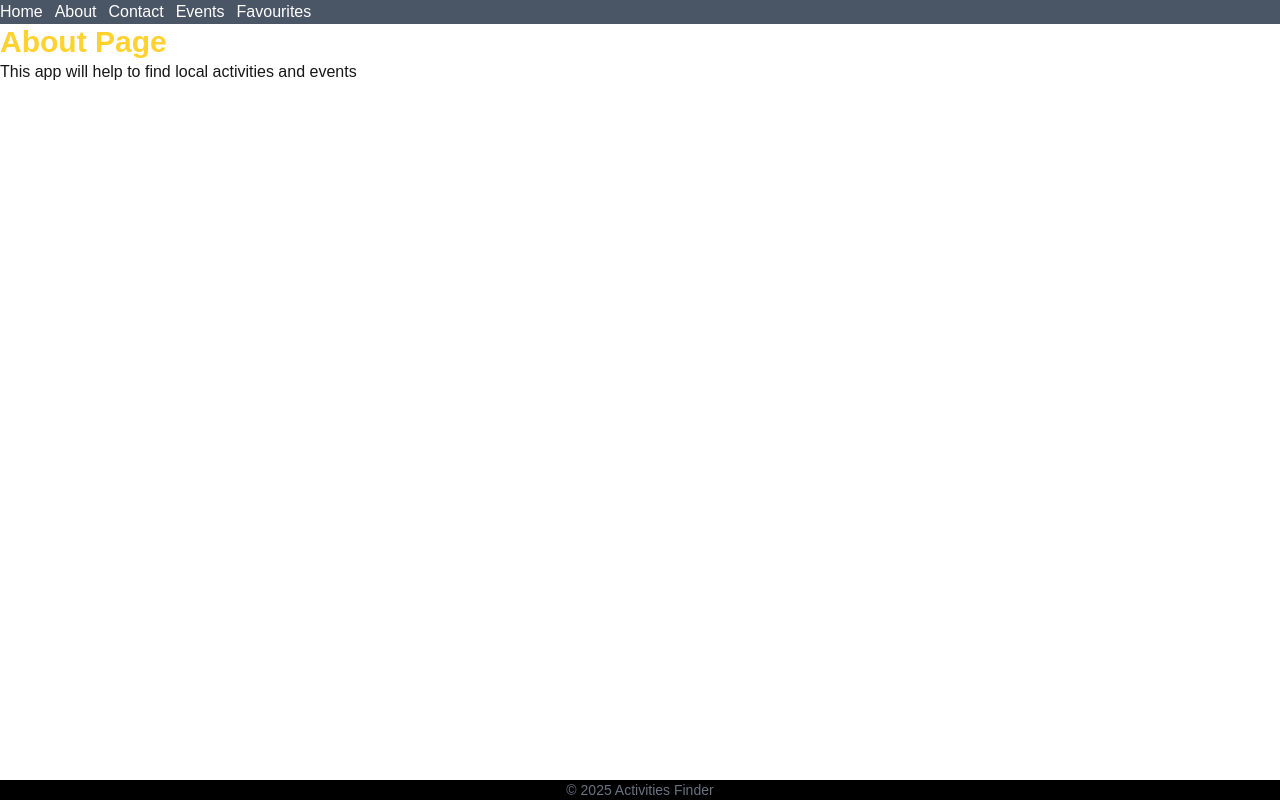
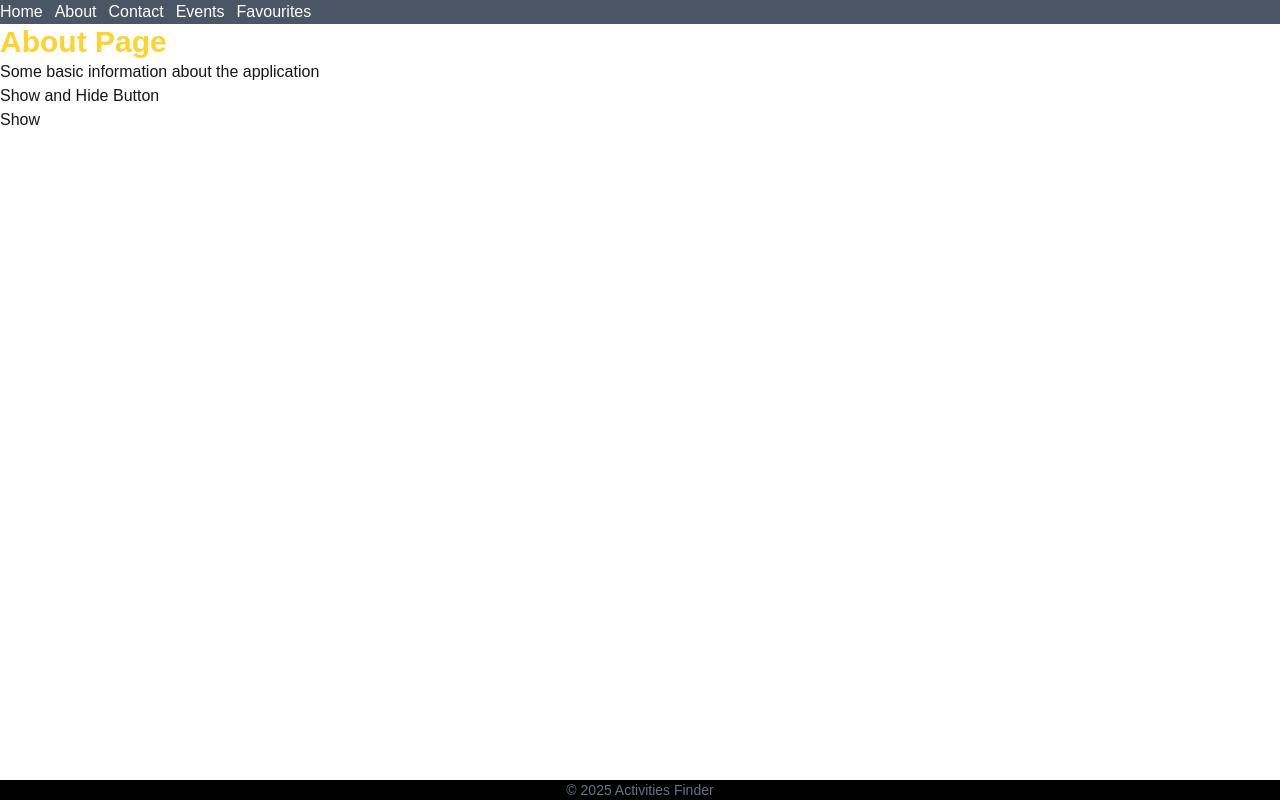
Before and after one commit to ManyManicAmbitions/activities_finder_project, a Next.js app: page /About in a window 1280 px wide. Built offline with nearby package versions, Linux system fonts and the light colour scheme.

Commit message:
Added a button to the about page to show and hide details about the application and the functionality for it in the components folder

```diff
--- a/app/About/page.tsx
+++ b/app/About/page.tsx
@@ -1,5 +1,6 @@
 import Nav from "../../components/Nav";
 import Footer from '../../components/Footer';
+import ShowHideButton from '../../components/ShowHideButtons';
 
 export default function About() {
 
@@ -9,7 +10,8 @@ export default function About() {
         <Nav/>
         <main className="flex-1 p-4 max-w-2xl mx-auto">
             <h1 className="text-3xl font-bold  text-amber-300">About Page</h1>
-            <p className="mt-3">This app will help to find local activities and events</p>
+            <p className="mt-3">Some basic information about the application</p>
+            <ShowHideButton/>
         </main>
         <Footer/>
     </div>
--- /dev/null
+++ b/components/ShowHideButtons.js
@@ -0,0 +1,40 @@
+'use client';
+import { useState } from 'react';
+
+function ShowHideButton({ message = "This application will find and show information about manu activities and events"}){
+    const [ShowHideButtonEnabled, setShowHideButtonEnabled] = useState(false);
+
+    const renderShowHideButton = () => {
+        if (ShowHideButtonEnabled) {
+            return <p>{message}</p>;
+        }
+        return null;
+    };
+
+    const buttonText = () => {
+        if (ShowHideButtonEnabled) {
+            return 'Hide';
+        } else {
+            return 'Show';
+        }
+    };
+
+    return (
+        <div>
+            <button onClick={ () => setShowHideButtonEnabled(!ShowHideButtonEnabled)}>
+             {buttonText()}
+            </button>
+            {renderShowHideButton()}
+        </div>
+    );
+
+}
+
+export default function ShowHideButtonDemo() {
+    return (
+        <div>
+            <h1>Show and Hide Button</h1>
+            <ShowHideButton message='Activities and Events'/>
+        </div>
+    );
+}
```
